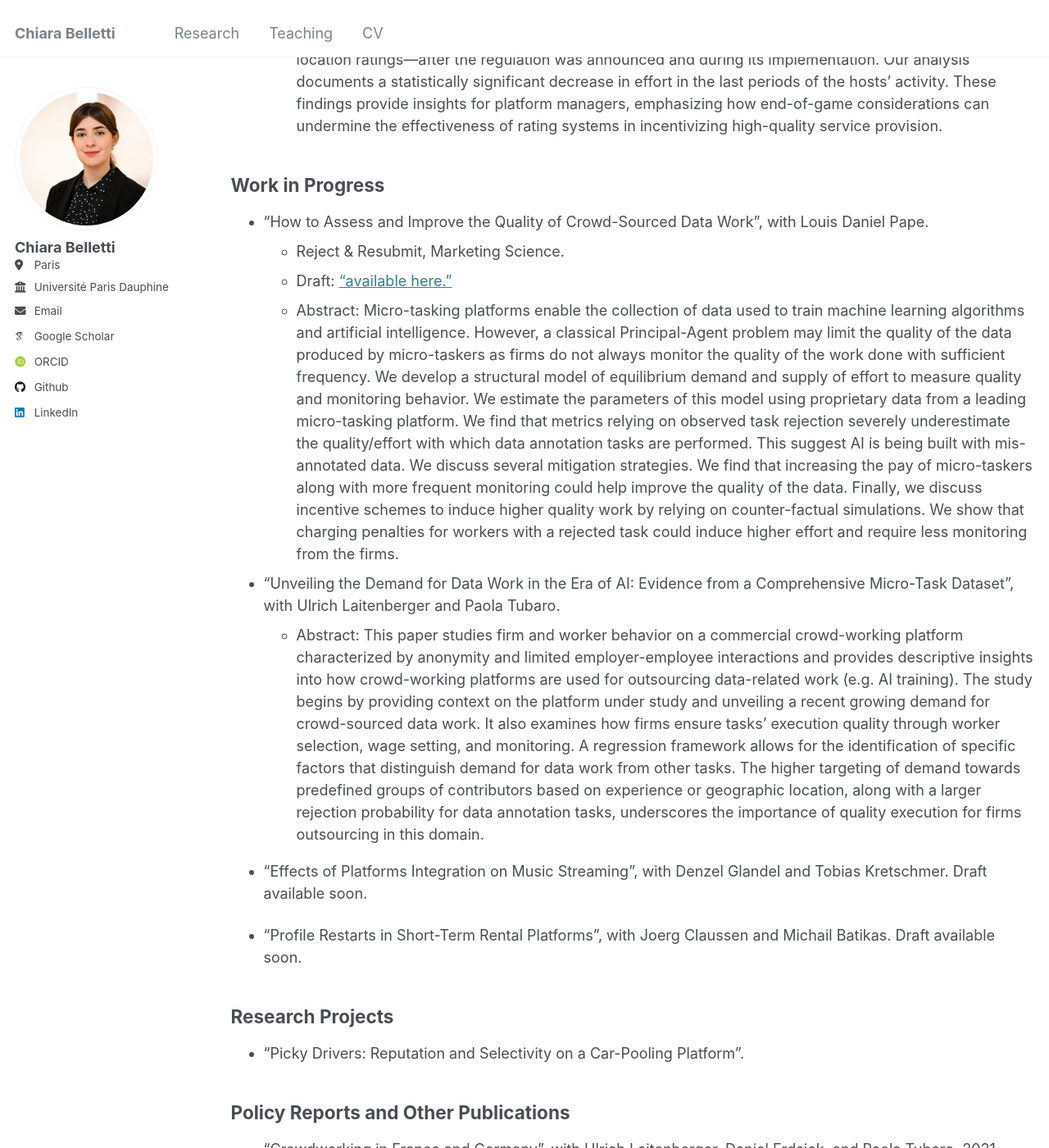
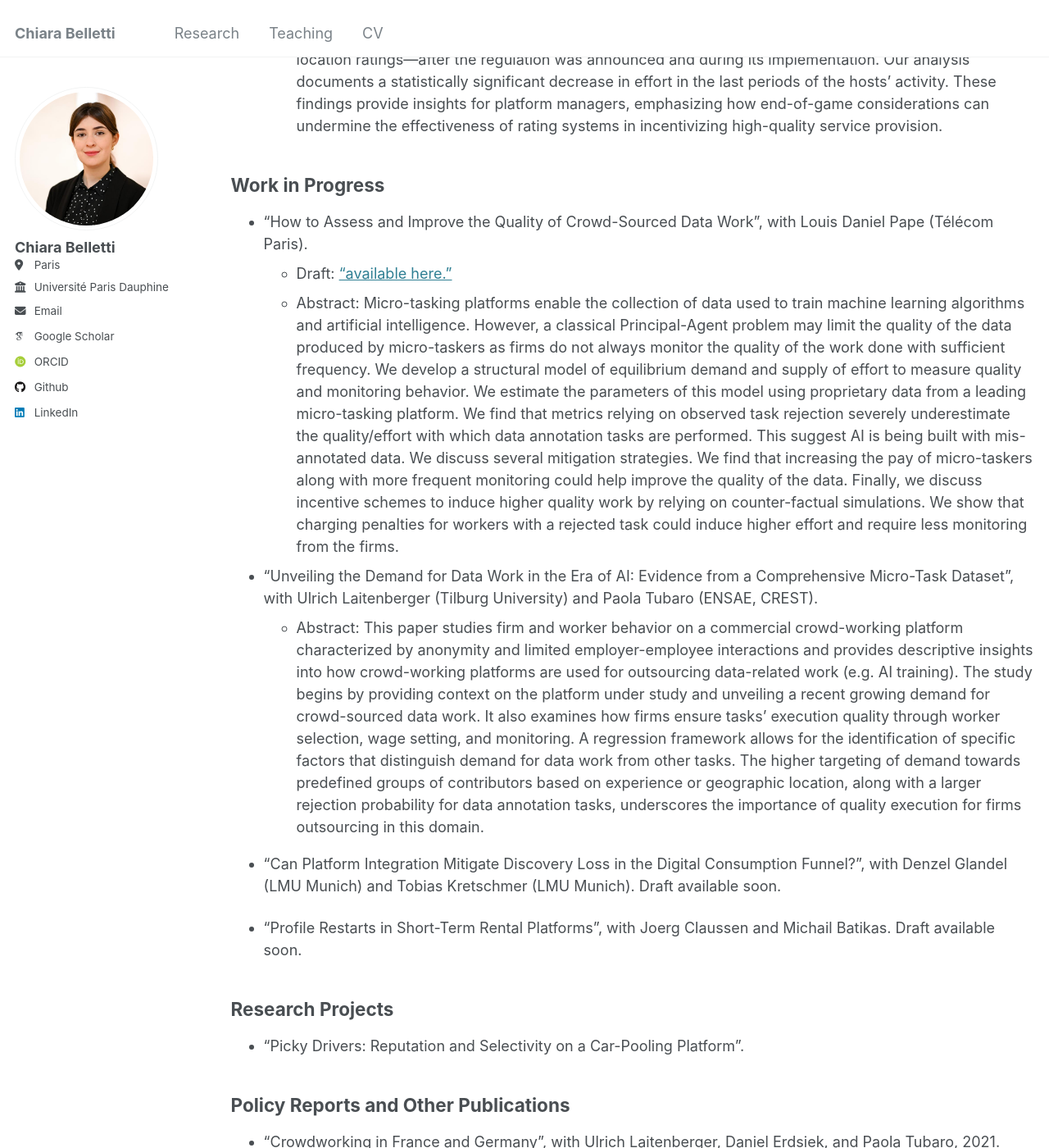
Before and after one commit to ChiaraBelletti/ChiaraBelletti.github.io, a Jekyll site: the page built from _pages/research.md, in a window 1280 px wide and 1400 px high, scrolled down 633 px. Shown: the whole window at 82% size. Built offline with Jekyll 4.4.1, drawn with Linux system fonts in a browser that asks for light colours; some web fonts are replaced.

Commit message:
Update research.md

```diff
--- a/_pages/research.md
+++ b/_pages/research.md
@@ -25,17 +25,16 @@ Using a Difference-in-Differences and Event Study approach, we compare how effor
 Work in Progress
 -----
 
-* "How to Assess and Improve the Quality of Crowd-Sourced Data Work", with Louis Daniel Pape.
-  * Reject & Resubmit, Marketing Science.
+* "How to Assess and Improve the Quality of Crowd-Sourced Data Work", with Louis Daniel Pape (Télécom Paris).
   * Draft: <a href="https://www.dropbox.com/scl/fi/i0vmamm0uu8bray6utjmz/Quality_MW.pdf?rlkey=01j6c33ylpprjsdtu8z9ye4wa&dl=0">"available here."</a>
   * Abstract: Micro-tasking platforms enable the collection of data used to train machine learning algorithms and artificial intelligence. However, a classical Principal-Agent problem may limit the quality of the data produced by micro-taskers as firms do not always monitor the quality of the work done with sufficient frequency.
 We develop a structural model of equilibrium demand and supply of effort to measure quality and monitoring behavior. We estimate the parameters of this model using proprietary data from a leading micro-tasking platform. We find that metrics relying on observed task rejection severely underestimate the quality/effort with which data annotation tasks are performed. This suggest AI is being built with mis-annotated data. We discuss several mitigation strategies. We find that increasing the pay of micro-taskers along with more frequent monitoring could help improve the quality of the data. Finally, we discuss incentive schemes to induce higher quality work by relying on counter-factual simulations. We show that charging penalties for workers with a rejected task could induce higher effort and require less monitoring from the firms.
 
-* "Unveiling the Demand for Data Work in the Era of AI: Evidence from a Comprehensive Micro-Task Dataset", with Ulrich Laitenberger and Paola Tubaro.
+* "Unveiling the Demand for Data Work in the Era of AI: Evidence from a Comprehensive Micro-Task Dataset", with Ulrich Laitenberger (Tilburg University) and Paola Tubaro (ENSAE, CREST).
   * Abstract: This paper studies firm and worker behavior on a commercial crowd-working platform characterized by anonymity and limited employer-employee interactions and provides descriptive insights into how crowd-working platforms are used for outsourcing data-related work (e.g. AI training). The study begins by providing context on the platform under study and unveiling a recent growing demand for crowd-sourced data work. It also examines how firms ensure tasks’ execution quality through worker selection, wage setting, and monitoring. A regression framework allows for the identification of specific factors that distinguish demand for data work from other tasks. The higher targeting of demand towards predefined groups of contributors based on experience or geographic location, along with a larger rejection probability for data annotation tasks, underscores the importance of quality execution for firms outsourcing in this domain.
 
 
-* "Effects of Platforms Integration on Music Streaming", with Denzel Glandel and Tobias Kretschmer. Draft available soon.
+* "Can Platform Integration Mitigate Discovery Loss in the Digital Consumption Funnel?", with Denzel Glandel (LMU Munich) and Tobias Kretschmer (LMU Munich). Draft available soon.
 
 * "Profile Restarts in Short-Term Rental Platforms", with Joerg Claussen and Michail Batikas. Draft available soon.
 
```
